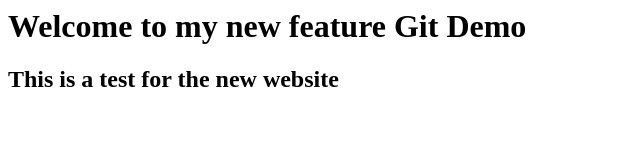
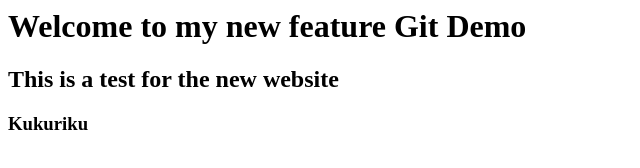
Before and after one commit to asher-genach/git-made-easy, a plain HTML site: page index.html in a window 1280 px wide. Shown: the whole page, without its empty margins (0-640 px from the left). Drawn offline with Linux system fonts and the light colour scheme.

Commit message:
Some additional changes 2...

```diff
--- a/index.html
+++ b/index.html
@@ -1,4 +1,5 @@
 <html lang="en">
     <h1> Welcome to my new feature Git Demo </h1>
     <h2> This is a test for the new website </h2>
+    <h3> Kukuriku </h3>
 </html>
```
